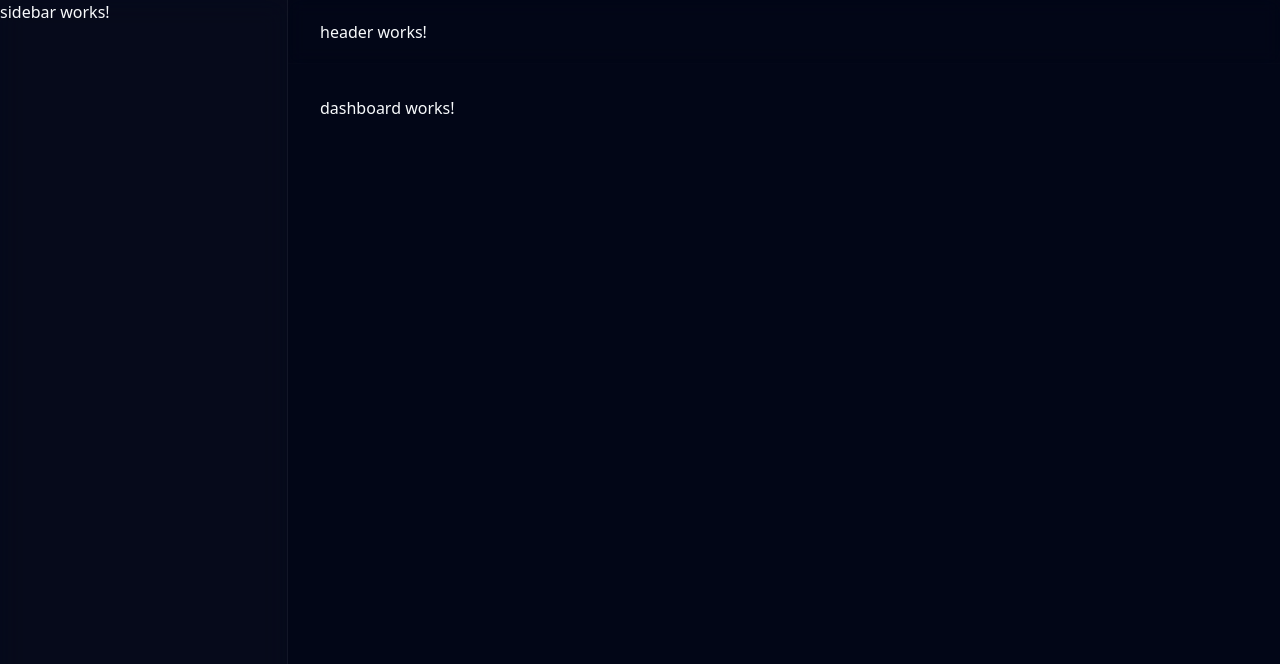
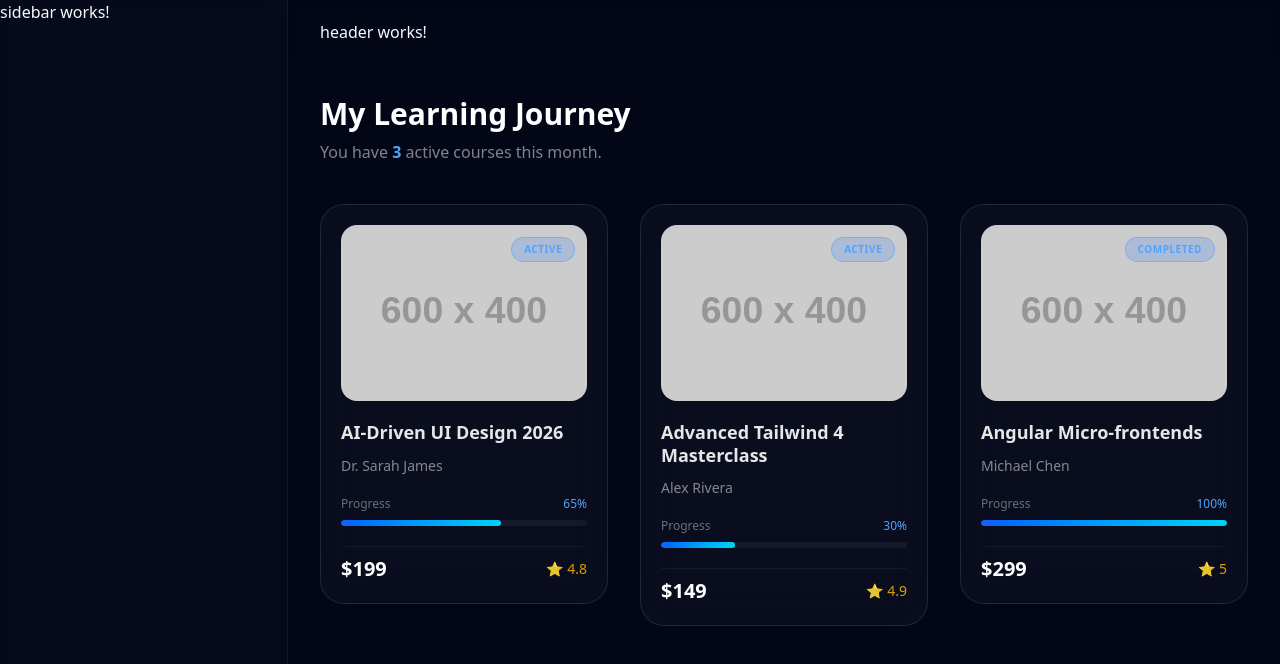
Before and after one commit to khaled-elhenaweey/Edu-Stream-Dashboard, an Angular app: page / in a window 1280 px wide. Shown: the top 664 px of the page. Built offline with nearby package versions, Linux system fonts and the light colour scheme.

Commit message:
set the dashboard and card components logic and styling

```diff
--- a/src/app/features/dashboard/dashboard.html
+++ b/src/app/features/dashboard/dashboard.html
@@ -1 +1,15 @@
-<p>dashboard works!</p>
+<div class="max-w-7xl mx-auto">
+  <div class="mb-10">
+    <h1 class="text-3xl font-bold text-white mb-2">My Learning Journey</h1>
+    <p class="text-white/50">
+      You have
+      <span class="text-blue-400 font-bold">{{ coursesList.length }}</span>
+      active courses this month.
+    </p>
+  </div>
+  <div class="grid grid-cols-1 md:grid-cols-2 lg:grid-cols-3 gap-8">
+    @for (course of coursesList; track $index) {
+    <app-course-card [course]="course" />
+    }
+  </div>
+</div>
--- a/src/app/features/dashboard/dashboard.ts
+++ b/src/app/features/dashboard/dashboard.ts
@@ -1,11 +1,20 @@
-import { Component } from '@angular/core';
+import { Course } from './../../core/models/course';
+import { Course as CourseService } from './../../core/services/course';
+import { Component, OnInit } from '@angular/core';
+import { CourseCard } from '../../shared/components/course-card/course-card';
+import { CommonModule } from '@angular/common';
 
 @Component({
   selector: 'app-dashboard',
-  imports: [],
+  imports: [CourseCard, CommonModule],
   templateUrl: './dashboard.html',
   styleUrl: './dashboard.css',
 })
-export class Dashboard {
+export class Dashboard implements OnInit {
+  coursesList: Course[] = [];
+  constructor(private courseService: CourseService) {}
 
+  ngOnInit(): void {
+    this.coursesList = this.courseService.getCourses();
+  }
 }
--- a/src/app/shared/components/course-card/course-card.html
+++ b/src/app/shared/components/course-card/course-card.html
@@ -1 +1,42 @@
-<p>course-card works!</p>
+<div
+  class="group relative bg-white/3 backdrop-blur-xl border border-white/10 rounded-3xl p-5 transition-all duration-500 hover:bg-white/6 hover:-translate-y-2 hover:shadow-[0_20px_50px_rgba(8,_112,_184,_0.1)]">
+
+  <div class="relative h-44 w-full mb-5 overflow-hidden rounded-2xl">
+    <img [src]="course.imageUrl" [alt]="course.title"
+      class="w-full h-full object-cover transition-transform duration-700 group-hover:scale-110">
+    <span
+      class="absolute top-3 right-3 px-3 py-1 rounded-full text-[10px] font-bold uppercase tracking-wider bg-blue-500/20 text-blue-400 border border-blue-500/30 backdrop-blur-md">
+      {{course.status}}
+    </span>
+  </div>
+
+  <div class="space-y-3">
+    <div class="flex justify-between items-start">
+      <h3 class="text-lg font-semibold text-white/90 leading-tight group-hover:text-blue-400 transition-colors">
+        {{course.title}}
+      </h3>
+    </div>
+
+    <p class="text-sm text-white/50">{{course.instructor}}</p>
+
+    <div class="py-2">
+      <div class="flex justify-between mb-2 text-xs">
+        <span class="text-white/40">Progress</span>
+        <span class="text-blue-400 font-medium">{{course.progress}}%</span>
+      </div>
+      <div class="w-full bg-white/5 h-1.5 rounded-full overflow-hidden">
+        <div class="bg-gradient-to-r from-blue-600 to-cyan-400 h-full rounded-full transition-all duration-1000"
+          [style.width.%]="course.progress">
+        </div>
+      </div>
+    </div>
+
+    <div class="pt-2 flex items-center justify-between border-t border-white/5">
+      <div class="text-xl font-bold text-white">${{course.price}}</div>
+      <div class="flex items-center gap-1 text-yellow-500/90 text-sm font-medium">
+        <span>⭐</span>
+        <span>{{ course.rating }}</span>
+      </div>
+    </div>
+  </div>
+</div>
```
Also changed, not shown: src/app/shared/components/course-card/course-card.ts (+5 -3 lines).
